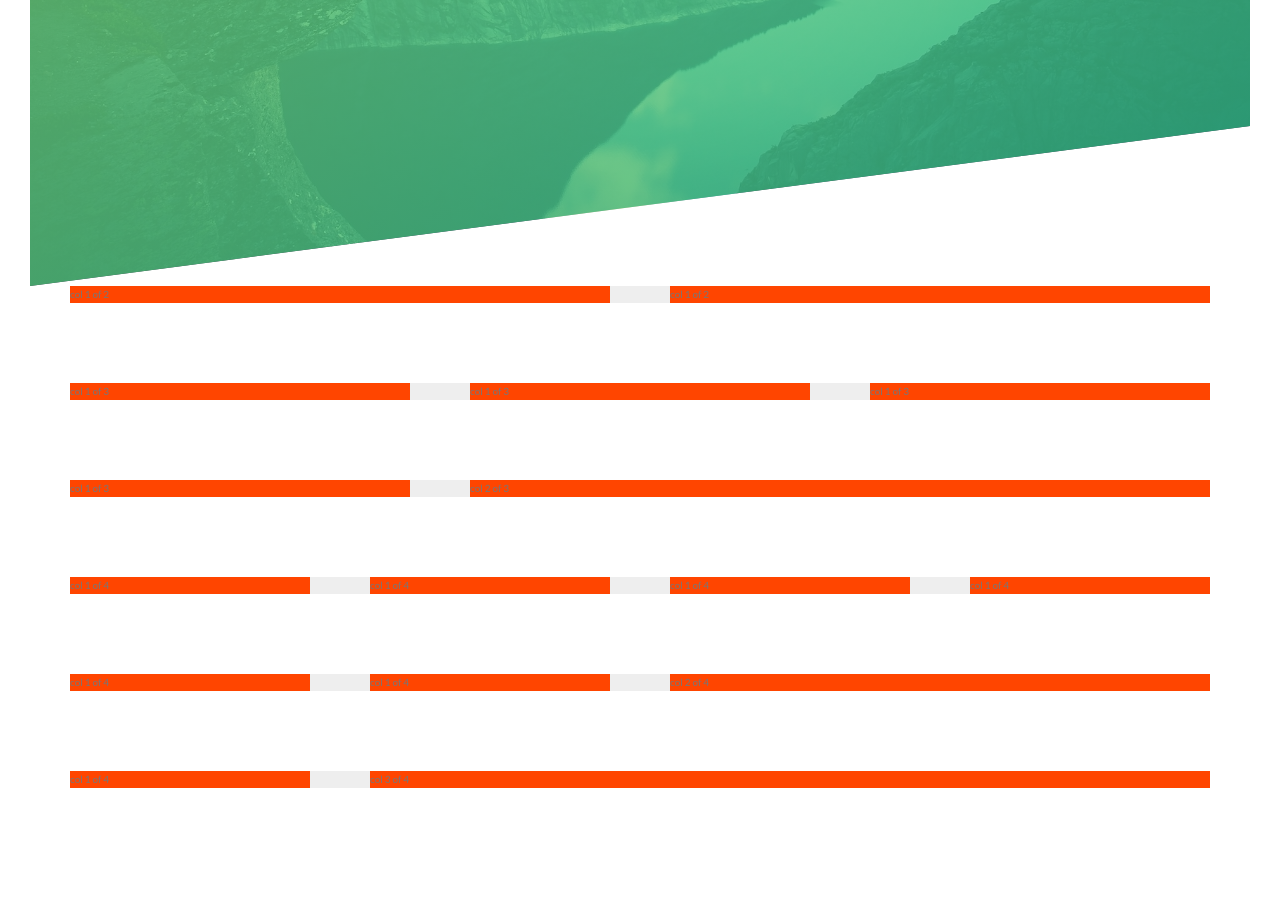
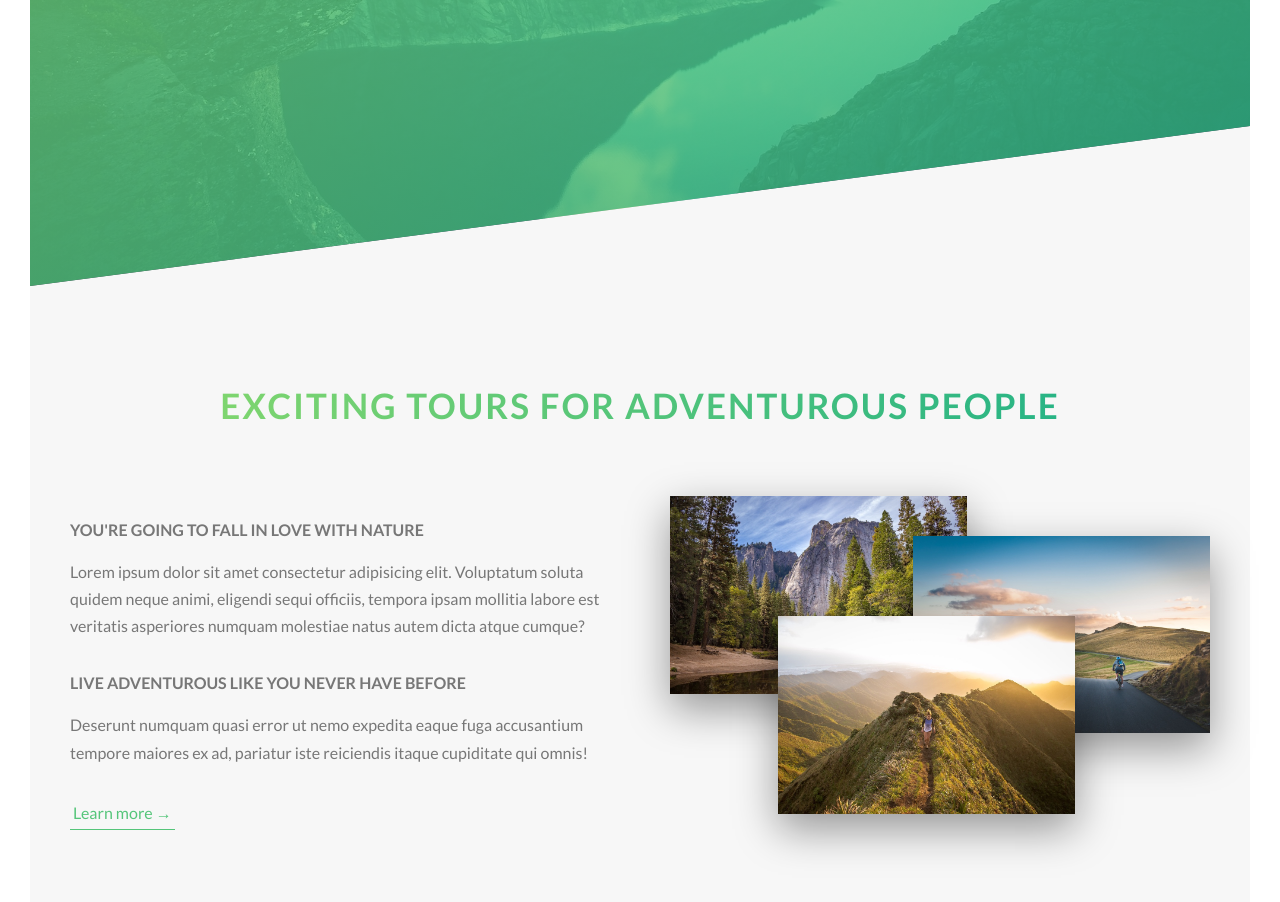
Before and after one commit to dmartin5150/advancedCSS, a website: page Natours/index.html in a window 1280 px wide. Shown: the part 504-1406 px from the top of the page. Before the commit the page ends 1322 px from the top, so only its background shows below. Drawn offline with Linux system fonts and the light colour scheme.

Commit message:
created about section

```diff
--- a/Natours/index.html
+++ b/Natours/index.html
@@ -32,7 +32,58 @@
       </div>
     </header>
 
-    <section class="grid-test">
+    <main>
+      <section class="section-about">
+        <div class="u-center-text">
+          <h2 class="heading-secondary u-margin-bottom-big">
+            Exciting tours for adventurous people
+          </h2>
+        </div>
+
+        <div class="row">
+          <div class="col-1-of-2">
+            <h3 class="heading-tertiary u-margin-bottom-small">
+              You're going to fall in love with nature
+            </h3>
+            <p class="paragraph">
+              Lorem ipsum dolor sit amet consectetur adipisicing elit.
+              Voluptatum soluta quidem neque animi, eligendi sequi officiis,
+              tempora ipsam mollitia labore est veritatis asperiores numquam
+              molestiae natus autem dicta atque cumque?
+            </p>
+
+            <h3 class="heading-tertiary u-margin-bottom-small">
+              Live adventurous like you never have before
+            </h3>
+            <p class="paragraph">
+              Deserunt numquam quasi error ut nemo expedita eaque fuga
+              accusantium tempore maiores ex ad, pariatur iste reiciendis itaque
+              cupiditate qui omnis!
+            </p>
+            <a href="#" class="btn-text">Learn more &rarr;</a>
+          </div>
+          <div class="col-1-of-2">
+            <div class="composition">
+              <img
+                src="img/nat-1-large.jpg"
+                alt="Photo 2"
+                class="composition__photo composition__photo--p1"
+              /><img
+                src="img/nat-2-large.jpg"
+                alt="Photo 2"
+                class="composition__photo composition__photo--p2"
+              /><img
+                src="img/nat-3-large.jpg"
+                alt="Photo 3"
+                class="composition__photo composition__photo--p3"
+              />
+            </div>
+          </div>
+        </div>
+      </section>
+    </main>
+
+    <!-- <section class="grid-test">
       <div class="row">
         <div class="col-1-of-2">col 1 of 2</div>
         <div class="col-1-of-2">col 1 of 2</div>
@@ -66,6 +117,6 @@
         <div class="col-1-of-4">col 1 of 4</div>
         <div class="col-3-of-4">col 3 of 4</div>
       </div>
-    </section>
+    </section> -->
   </body>
 </html>
--- a/Natours/sass/abstracts/_variables.scss
+++ b/Natours/sass/abstracts/_variables.scss
@@ -2,12 +2,18 @@
 $color-primary: #55c57a;
 $color-primary-light: #7ed56f;
 $color-primary-dark: #28b485;
+
+$color-grey-light-1: #f7f7f7;
 
 $color-grey-dark: #777;
 $color-white: #fff;
 $color-black: #000;
 
 
+//font sizes
+$default-font-size:1.6rem;
+
+
 //Grid
 $grid-width:114rem;
 $gutter-vertical:8rem;
--- a/Natours/sass/base/_typography.scss
+++ b/Natours/sass/base/_typography.scss
@@ -42,3 +42,36 @@ body {
     }
 
   }
+
+  .heading-secondary {
+    font-size:3.5rem;
+    text-transform: uppercase;
+    font-weight: 700;
+    display: inline-block;
+    background-image: linear-gradient(to right, $color-primary-light, $color-primary-dark);
+    -webkit-background-clip: text;
+    color:transparent;
+    letter-spacing: 2px;
+    transition: all 0.2s;
+
+
+    &:hover {
+      transform: skewY(2deg) skewX(15deg) scale(1.1);
+      text-shadow: 0.5rem 1rem 2rem rgba($color-black, 0.2);
+    }
+
+  }
+
+  .heading-tertiary {
+    font-size: $default-font-size;
+    font-weight: 700;
+    text-transform: uppercase;
+  }
+
+  .paragraph {
+    font-size: $default-font-size;
+    &:not(:last-child) {
+      margin-bottom: 3rem;
+
+    }
+  }
--- a/Natours/sass/base/_utilities.scss
+++ b/Natours/sass/base/_utilities.scss
@@ -0,0 +1,15 @@
+.u-center-text {
+    text-align: center;
+}
+
+.u-margin-bottom-big{
+    margin-bottom: 8rem;
+}
+
+.u-margin-bottom-medium {
+    margin-bottom: 4rem;
+}
+
+.u-margin-bottom-small {
+    margin-bottom: 1.5rem;
+}
--- a/Natours/sass/components/_button.scss
+++ b/Natours/sass/components/_button.scss
@@ -11,6 +11,7 @@
       border-radius: 10rem;
       transition: all 0.2s;
       position: relative;
+      font-size: $default-font-size;
     }
 
     &--animated {
@@ -56,3 +57,29 @@
     }
 
 }
+
+.btn-text {
+  &:link,
+  &:visited {
+    font-size: $default-font-size;
+    color:$color-primary;
+    display: inline-block;
+    text-decoration: none;
+    border-bottom: 1px solid $color-primary;
+    padding:3px;
+    transition: all 02s;
+  }
+
+  &:hover {
+    background-color: $color-primary;
+    color: $color-white;
+    box-shadow: 0 1rem 2rem rgba($color-black, 0.15);
+    transform: translateY(-3px);
+  }
+
+  &:active {
+    box-shadow: 0 .5rem 1rem rgba($color-black, 0.15);
+    transform: translateY(0);
+  }
+
+}
--- /dev/null
+++ b/Natours/sass/components/_composition.scss
@@ -0,0 +1,42 @@
+.composition {
+    position: relative;
+
+    &__photo {
+        width: 55%;
+        box-shadow: 0 1.5rem 4rem rgba($color-black, 0.4);
+        // border-radius: 2px;
+        position:absolute;
+        z-index: 10;
+        transition: all 0.2s;
+        outline-offset: 2rem;
+
+
+        &--p1 {
+            left: 0;
+            top: -2rem;
+        }
+
+        &--p2 {
+            right: 0;
+            top: 2rem;
+        }
+
+        &--p3 {
+            left: 20%;
+            top: 10rem;
+        }
+
+        &:hover {
+            outline:1.5rem solid $color-primary;
+            transform: scale(1.05) translateY(-5px);
+            box-shadow: 0 2.5rem 4rem rgba($color-black, 0.5);
+            z-index: 20;
+
+
+        }
+
+    }
+    &:hover &__photo:not(:hover) {
+        transform:scale(.95);
+    }
+}
--- a/Natours/sass/layout/_grid.scss
+++ b/Natours/sass/layout/_grid.scss
@@ -1,6 +1,5 @@
 .row {
   max-width: $grid-width;
-  background-color: #eee;
   margin: 0 auto;
 
   &:not(:last-child) {
@@ -10,7 +9,6 @@
   @include clearfix;
 
   [class^="col-"] {
-    background-color: orangered;
     float:left;
 
     &:not(:last-child){
--- a/Natours/sass/main.scss
+++ b/Natours/sass/main.scss
@@ -8,6 +8,7 @@
 @import "base/utilities";
 
 @import "components/button";
+@import "components/composition";
 
 @import "layout/grid";
 @import "layout/header";
--- a/Natours/sass/pages/_home.scss
+++ b/Natours/sass/pages/_home.scss
@@ -0,0 +1,5 @@
+.section-about {
+    background-color: $color-grey-light-1;
+    padding: 25rem 0;
+    margin-top: -20vh;
+}
```
Also changed, not shown: Natours/css/style.css.
